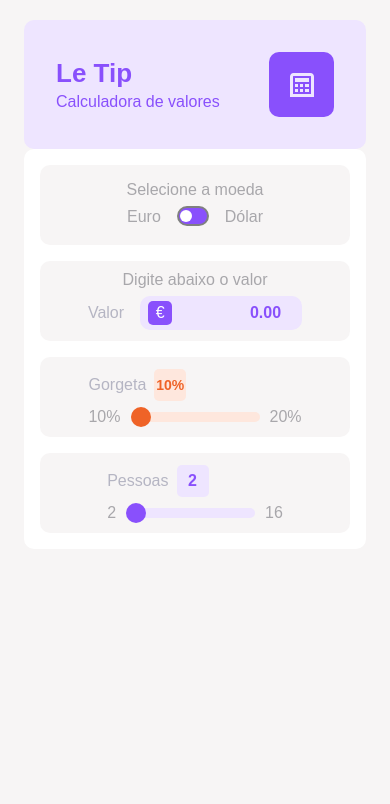
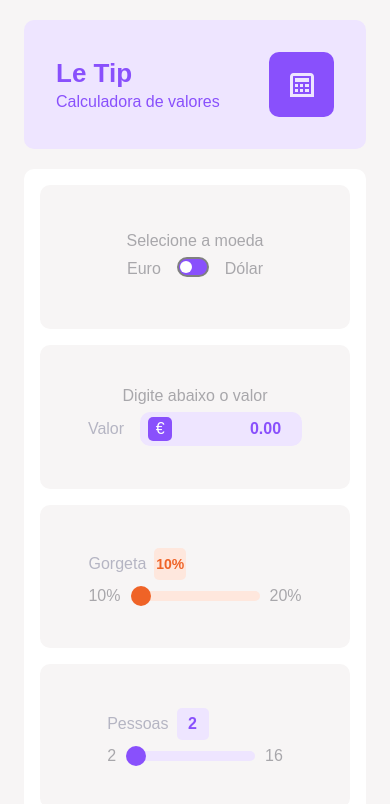
Before and after one commit to NathanCardoso/teste-convenia, a Vue app: page / in a window 390 px wide. Shown: the top 804 px of the page. Built offline with nearby package versions, Linux system fonts and the light colour scheme; no server answers.

Commit message:
refac[View]: adjustmente css class naem

```diff
--- a/src/view/ViewHome.vue
+++ b/src/view/ViewHome.vue
@@ -19,7 +19,7 @@ export default {
 </script>
 
 <style scoped>
-.page-app {
+.page-home {
   display: grid;
   grid-template-columns: 20rem 1fr;
   gap: 1rem;
@@ -28,14 +28,14 @@ export default {
 }
 
 @media screen and (max-width: 767px) {
-  .page-app {
+  .page-home {
     display: flex;
     flex-direction: column;
   }
-  .page-app .input-content {
+  .page-home .input-content {
     display: block;
   }
-  .page-app .output-content {
+  .page-home .output-content {
     display: none;
   }
 }
```
